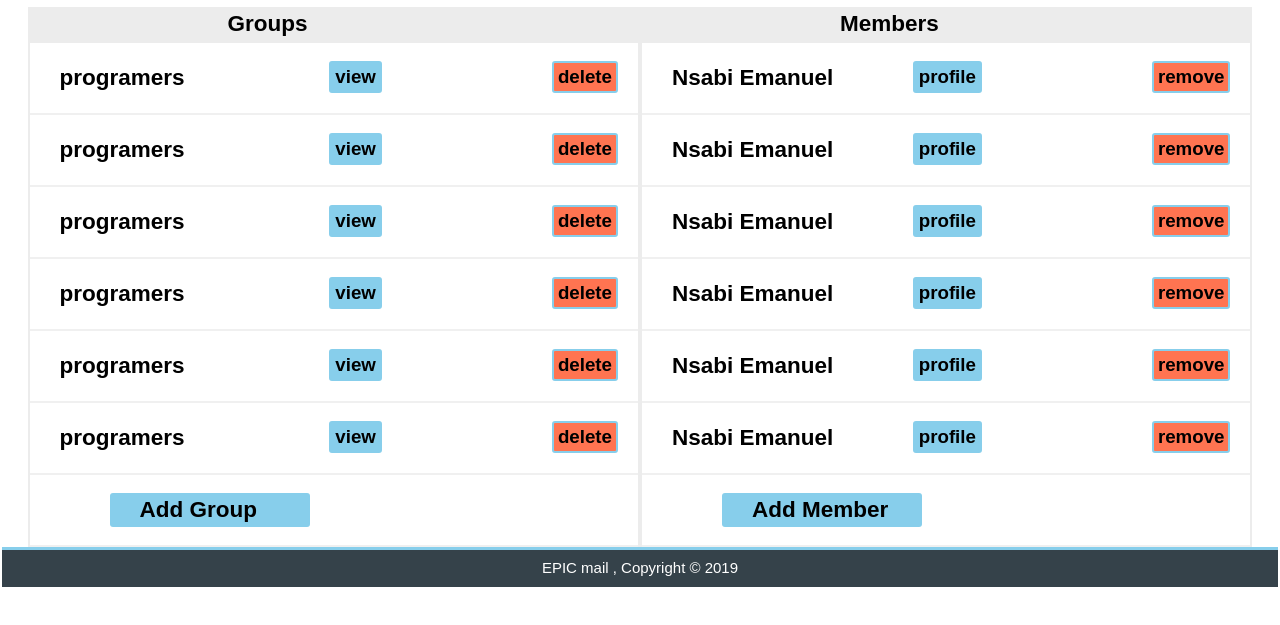
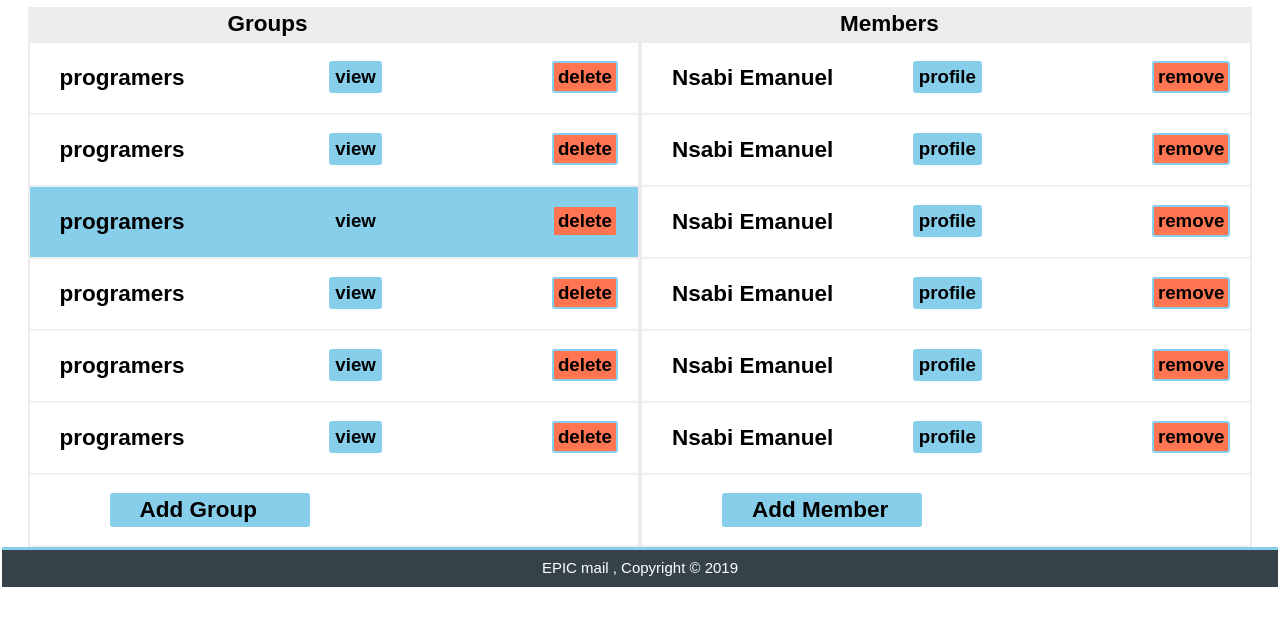
Before and after one commit to nnyves/EPIC-mail-1, a plain HTML site: page ui/html/admin-Dboard.html in a window 1280 px wide. Shown: the part 85-710 px from the top of the page. Drawn offline with Linux system fonts and the light colour scheme.

Commit message:
allow group to be selected

```diff
--- a/ui/html/admin-Dboard.html
+++ b/ui/html/admin-Dboard.html
@@ -56,7 +56,7 @@
 					</div>
 				</td>
 			</tr>
-			<tr>
+			<tr class="selected">
 				<td>
 					<div>
 						<h1 class="d-name">programers</h1>
```
